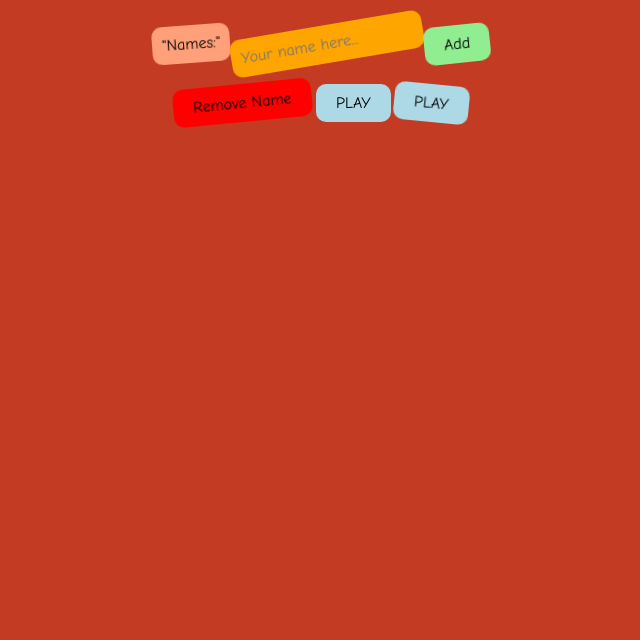
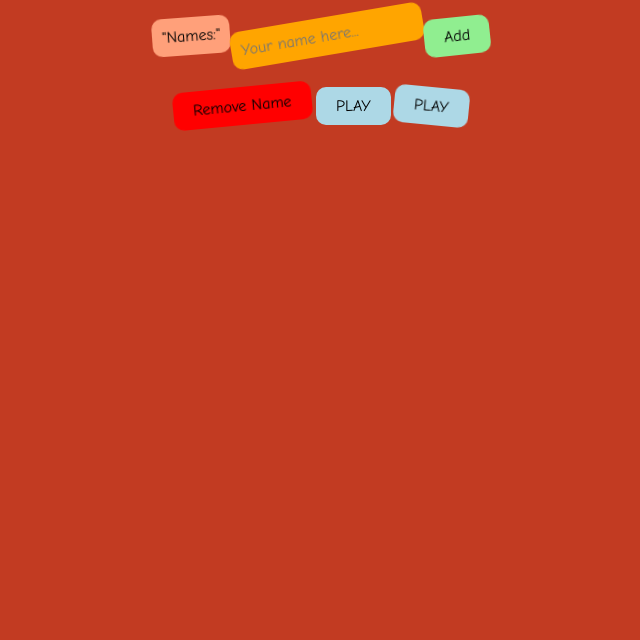
Before and after one commit to Felixim0/piccoloGame, a website with bundled scripts: page client/index.html in a window 1280 px wide. Shown: the part 160-800 px from the top of the page, without its empty margins (319-959 px from the left). Built offline with nearby package versions, Linux system fonts and the light colour scheme.

Commit message:
Corrected silly mistake where the id of two containers was the same

```diff
--- a/client/css/mainMenu/3-mainMenuLayout.css
+++ b/client/css/mainMenu/3-mainMenuLayout.css
@@ -16,6 +16,13 @@
   justify-content: center;
 }
 
+#names-controllers-container{
+  display: flex;
+  flex-direction: row;
+  align-items: center;
+  justify-content: space-between;
+  padding-bottom: 2em;
+}
 
 #middle-menu {
   display: flex;
--- a/client/index.html
+++ b/client/index.html
@@ -30,7 +30,7 @@
     </ul>
 
     <div id="middle-menu">
-      <div id="names-container">
+      <div id="names-controllers-container">
         <label for="names-input">"Names:"</label>
         <input id="names-input" type="text" placeholder="Your name here...">
         <button id="add-name-button">Add</button>
```
